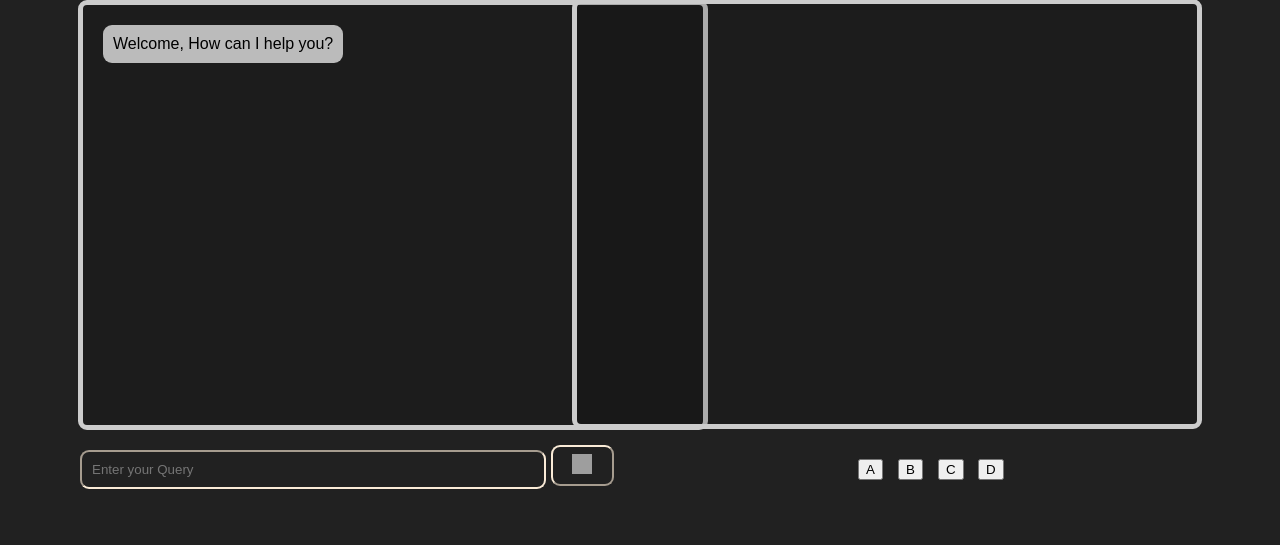
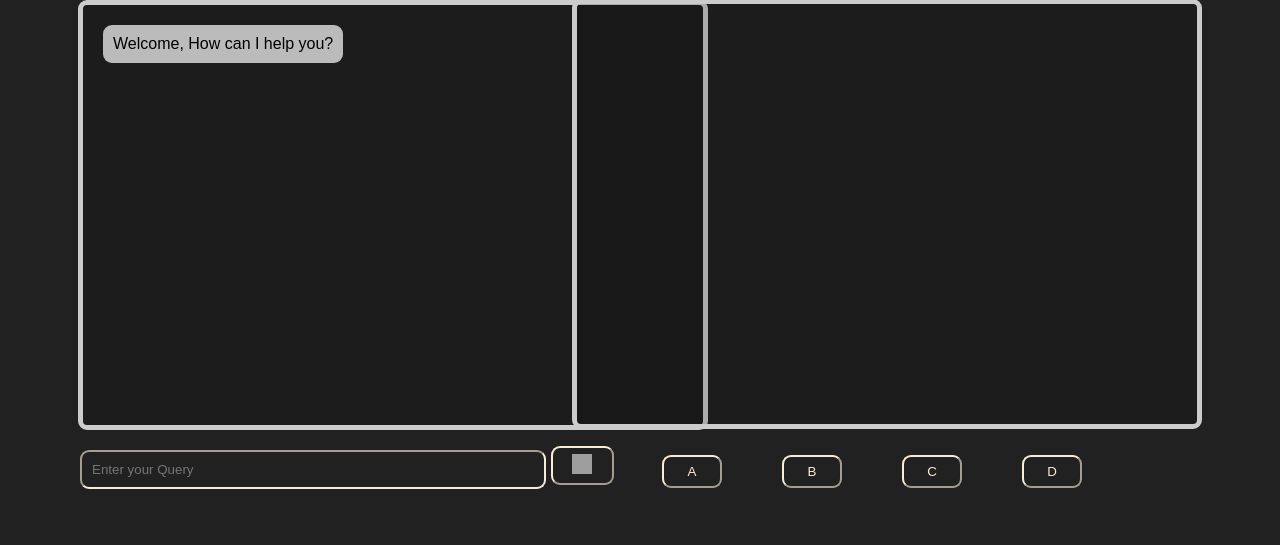
Before and after one commit to ppranav06/learncode-ai, a Flask app: page / in a window 1280 px wide. Shown: the part 78-623 px from the top of the page. Run offline with Flask 3, Linux system fonts and the light colour scheme; grey boxes are pictures that could not be loaded.

Commit message:
Added CSS for buttons (box 2)

```diff
--- a/static/styles.css
+++ b/static/styles.css
@@ -50,27 +50,40 @@ body {
 }
 .user button{
   width: 5%;
+  padding: 6px;
+  background-color: transparent;
+  border-color: antiquewhite;
+  border-radius: 9px;
+}
+.user button:hover, #A button:hover,#B button:hover,#C button:hover ,#D button:hover {
+  background-color:antiquewhite ;
+  color: black;
+}
+#A{
+float: right;
+margin-right: 550px;
+margin-top: -34px;
+}
+#B{
+float: right;
+margin-right:430px;
+margin-top: -34px;
+}
+#C{
+float: right;
+margin-right:310px;
+margin-top: -34px;
+}
+#D{
+margin-right:190px;
+margin-top: -34px;
+float: right;
+}
+#A button,#B button,#C button ,#D button {
+width: 60px;
 padding: 7px;
 background-color: transparent;
 border-color: antiquewhite;
 border-radius: 9px;
+color: antiquewhite;
 }
-.user button:hover{
-    background-color:antiquewhite ;
-}
-#A{
-  margin-left:850px;
-  margin-top: -30px;
-}
-#B{
-  margin-left:890px;
-  margin-top: -21px;
-}
-#C{
-  margin-left:930px;
-  margin-top: -21px;
-}
-#D{
-  margin-left:970px;
-  margin-top: -21px;
-}
```
Lines whose indentation alone changed are shown as unchanged.
